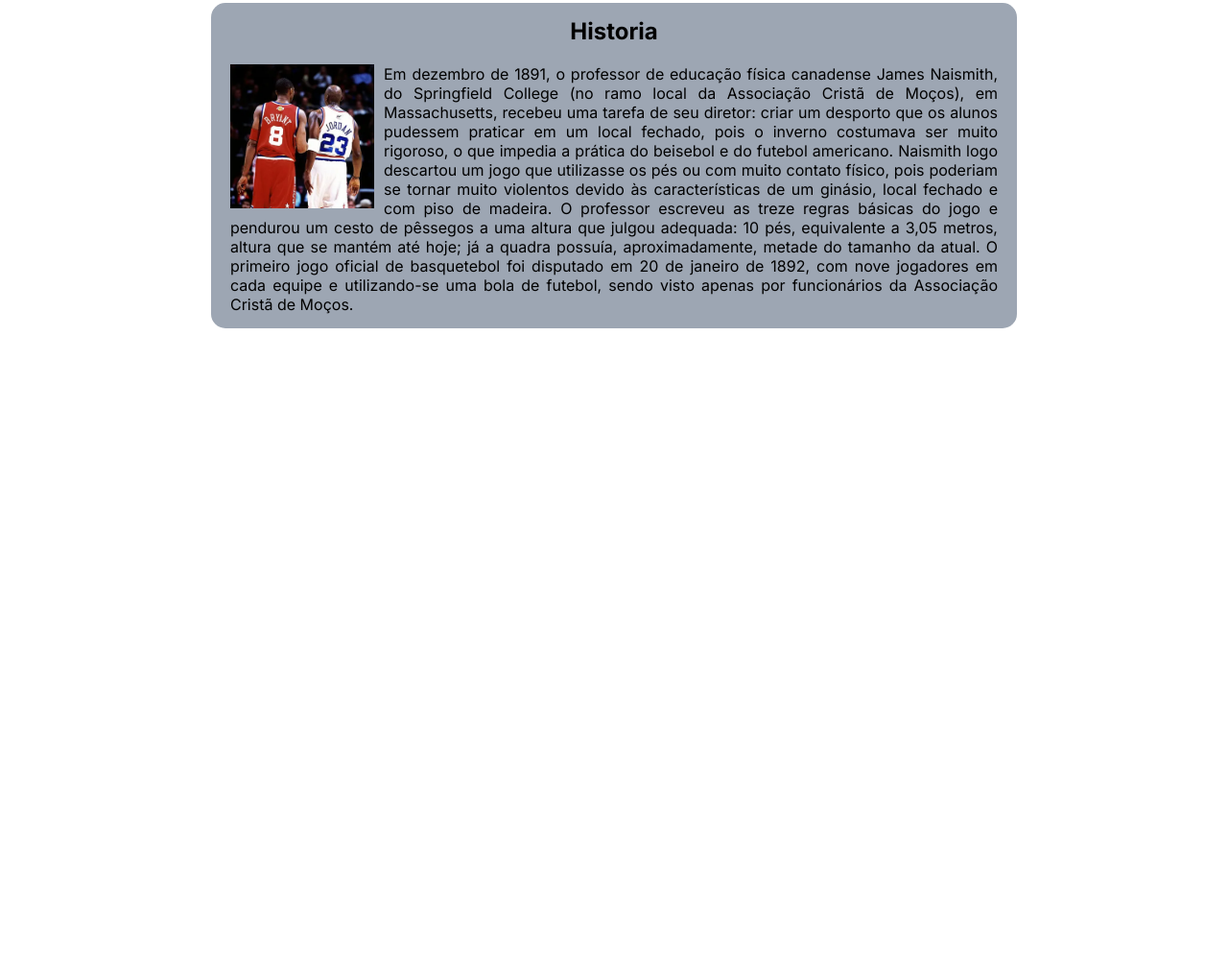
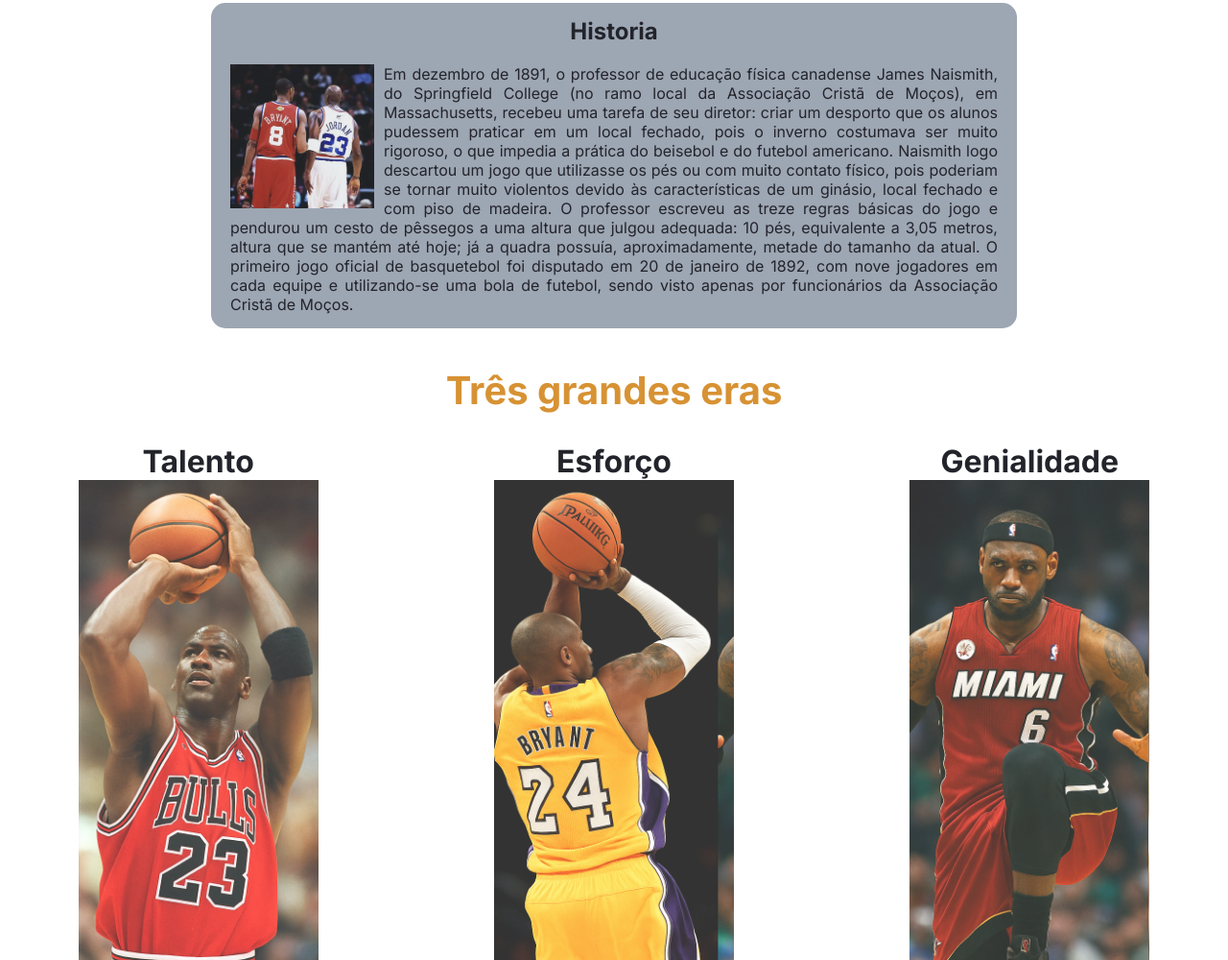
Before and after one commit to luisfelip2005/Basketball4Life, a website: page public/index.html in a window 1280 px wide. Shown: the part 837-1837 px from the top of the page at 96% size. Before the commit the page ends 1179 px from the top, so only its background shows below. Drawn offline with Linux system fonts and the light colour scheme.

Commit message:
criando a seção section_ages e estilizando

```diff
--- a/public/css/estilo.css
+++ b/public/css/estilo.css
@@ -96,9 +96,56 @@
   height: 150px;
   float: left;
   padding: 0px 10px 0px 0px;
+  opacity: 0.8;
+}
+
+.content h1 {
+  color: #23242b;
 }
 
 .content p {
   text-align: justify;
   margin: 0px;
+  color: #23242b;
 }
+
+.section_ages {
+  width: 100%;
+  display: flex;
+  align-items: center;
+  justify-content: center;
+  flex-direction: column;
+}
+
+.section_ages h1 {
+  text-align: center;
+  color: #d79234;
+  font-weight: bolder;
+  font-size: 40px;
+  margin: 40px 0px 30px 0px;
+}
+
+.section_ages .container {
+  display: flex;
+  justify-content: space-around;
+  width: 100%;
+  flex-wrap: wrap;
+  gap: 20px;
+}
+
+.div_player {
+  display: flex;
+  flex-direction: column;
+  align-items: center;
+}
+
+.div_player h2 {
+  margin: 0px;
+  font-size: 32px;
+  color: #23242b;
+}
+
+.div_player img {
+  width: 250px;
+  opacity: 0.8;
+}
--- a/public/index.html
+++ b/public/index.html
@@ -74,6 +74,24 @@
       </div>
     </div>
   </section>
+
+  <section class="section_ages">
+    <h1>Três grandes eras</h1>
+    <div class="container">
+      <div class="div_player">
+        <h2>Talento</h2>
+        <img src="./assets/imgs/michael_jordan.png" alt="">
+      </div>
+      <div class="div_player">
+        <h2>Esforço</h2>
+        <img src="./assets/imgs/kobe_bryant.png" alt="">
+      </div>
+      <div class="div_player">
+        <h2>Genialidade</h2>
+        <img src="./assets/imgs/lebron_james.png" alt="">
+      </div>
+    </div>
+  </section>
 </body>
 
 </html>
```
Also changed, not shown: 1 other file.
